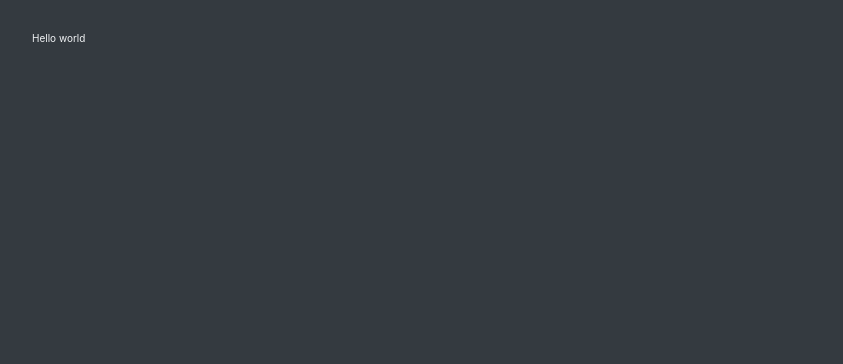
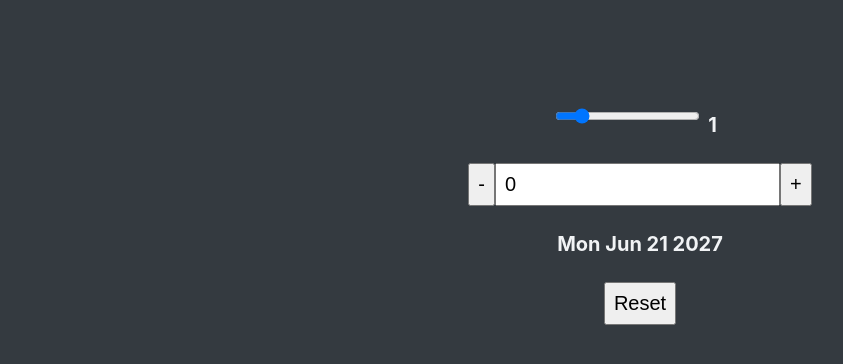
Before and after one commit to saodat-riskiyeva/10-react-quiz, a React (Create React App) app in the folder starter/: page / in a window 1280 px wide. Shown: the top 364 px of the page, without its empty margins (0-843 px from the left). Built offline with nearby package versions, Linux system fonts and the light colour scheme.

Commit message:
cleaning up the App.js

```diff
--- a/starter/src/App.js
+++ b/starter/src/App.js
@@ -1,13 +1,9 @@
-import "./index.css";
+import DateCounter from "./DateCounter";
 
-function App() {
+export default function App() {
   return (
-    <div className="App">
-      <header className="App-header">
-        <p>Hello world</p>
-      </header>
+    <div>
+      <DateCounter />
     </div>
   );
 }
-
-export default App;
```
